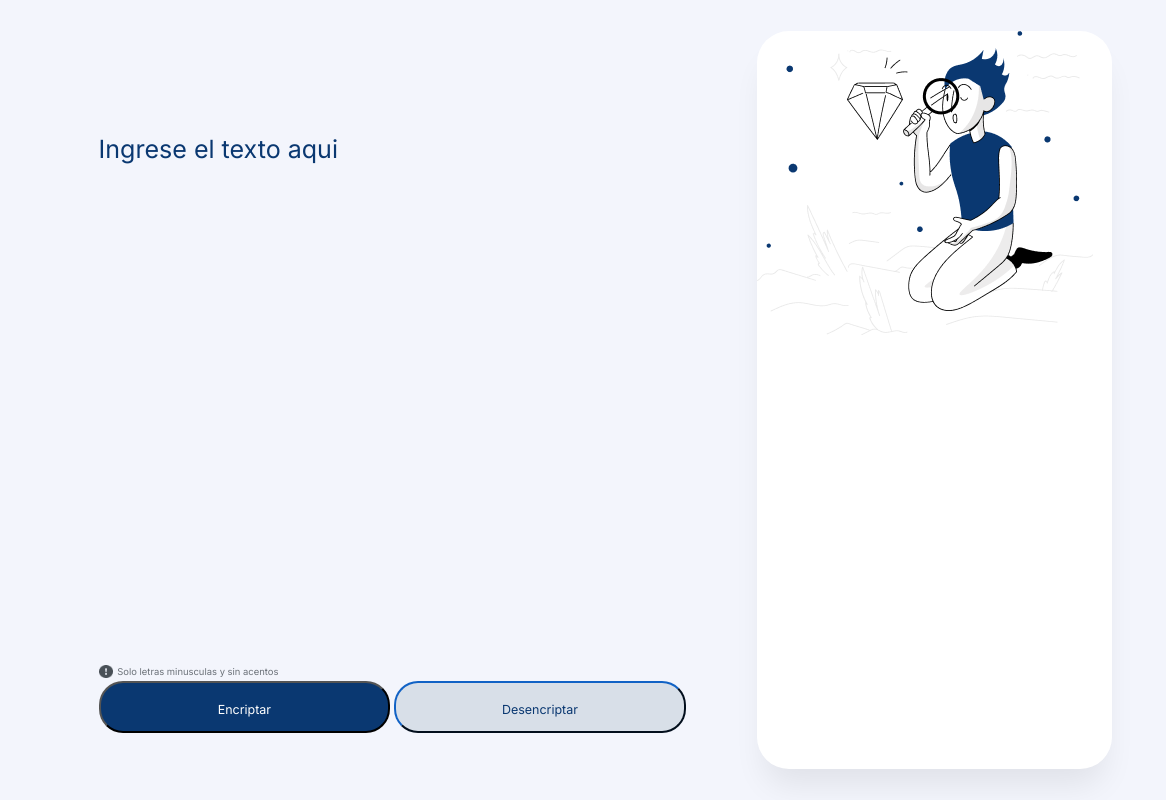
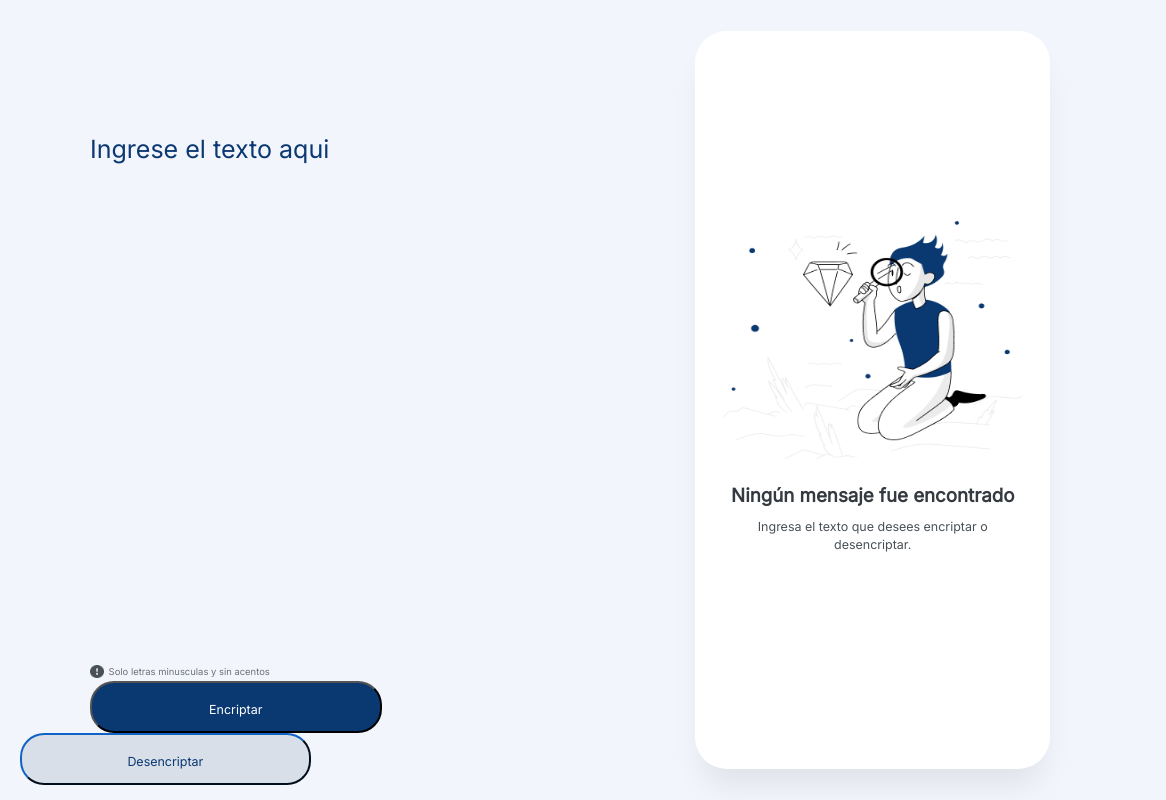
Before and after one commit to jhonsua/ProyectoEncriptador, a plain HTML site: page index.html in a window 1280 px wide. Shown: the full height of the page, 114-1280 px from the left. Drawn offline with Linux system fonts and the light colour scheme.

Commit message:
ajustando css - falta ajustar medidas de la pantalla

```diff
--- a/index.html
+++ b/index.html
@@ -18,7 +18,7 @@
             <textarea autofocus name="mensaje" id="input-text" placeholder="Ingrese el texto aqui"></textarea>
         </div>
         <div id="alert">
-            <img src="Files/Vector.png"><p> Solo letras minusculas y sin acentos</p>
+            <img src="Files/Vector.png"><p id="text-alert"> Solo letras minusculas y sin acentos</p>
         </div>
         <div id="botones">
             <button id="botonOne">
@@ -32,6 +32,8 @@
      </div>
      <div id="desencriptar">
        <img src="Files/Muñeco.png">
+       <p> Ningún mensaje fue encontrado</p>
+       <p> Ingresa el texto que desees encriptar o desencriptar.</p>
      </div>
 
 
--- a/styles/styles.css
+++ b/styles/styles.css
@@ -2,9 +2,12 @@ body{
     display: flex;
     flex-direction: row;
     flex-wrap: nowrap;
+    max-width: 93.75vw;
+    max-height: 135.80vh;
     width: 100vw;
     height: 100vh;
     background: #F3F5FC;
+
     }
 
 #logo{
@@ -53,7 +56,7 @@ body{
     height: 1.56vh;
     margin-right: 0.56vh;
 }
-p{
+#text-alert{
 font-family: 'Inter';
 font-style: normal;
 font-weight: 400;
@@ -91,4 +94,29 @@ box-shadow: 0px 24px 32px -8px rgba(0, 0, 0, 0.08);
 border-radius: 32px;
 margin: 3.9vh 2.78vw 3.9vh 5.56vw;
 }
+#desencriptar img{
+  margin: 23.73vh 2.22vw 3.13vh 2.22vw;
+  width: 23.33vw;
+  height: 29.69vh;
+}
+#desencriptar p:nth-child(2){
+    margin: 0vh 2.22vw 1.56vh 2.22vw;
+    font-family: 'Inter';
+   font-style: normal;
+   font-weight: 700;
+   font-size: 2.34vh;
+   color: #343A40;
+   text-align: center;
+}
+
+#desencriptar p:nth-child(3){
+    margin: 0vh 2.22vw 1.56vh 2.22vw;
+    font-family: 'Inter';
+    font-style: normal;
+    font-weight: 400;
+    font-size:  1.56vh;
+    line-height: 150%;
+    text-align: center;
+    color: #495057;
+}
 @import url('https://fonts.googleapis.com/css2?family=Inter:wght@400&display=swap');
```
